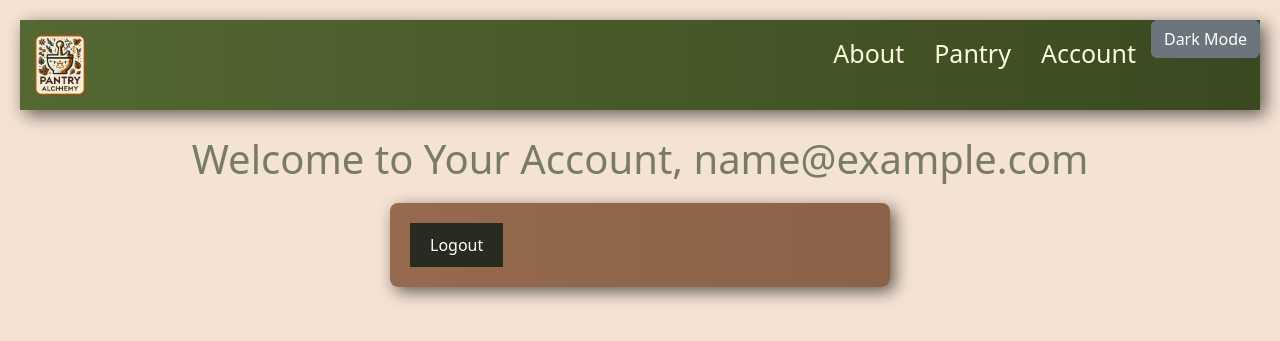
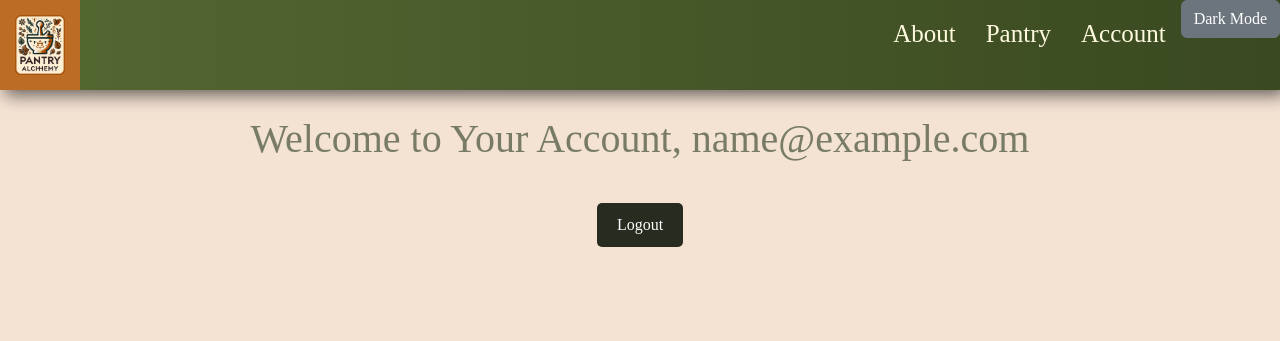
Before and after one commit to abbybrink/PantryAlchemy, a Flask app: page /account in a window 1280 px wide. Shown: the top 341 px of the page. Run offline with Flask 2, Linux system fonts and the light colour scheme; the visitor is signed in with stand-in values (Sample User, id 1).

Commit message:
font & form

```diff
--- a/static/styles/stylesheet.css
+++ b/static/styles/stylesheet.css
@@ -1,8 +1,7 @@
 body {
-   font-family: 'Arial', sans-serif;
+   font-family: Arial, Helvetica, sans-serif;
    background-color: #f4e2d3 !important;
    margin: 0;
-   padding: 20px;
    color: #333;
    /*#fffff6
 #fffff5
@@ -21,26 +20,35 @@ body {
 h1 {
    color: #787C66 !important;
    text-align: center;
+   margin-top: 25px !important;
    margin-bottom: 50px;
    font-size: 3em;
+   font-family: "Copperplate","fantasy";
+
+}
+
+.transparent-form {
+   background-color: transparent; /* Set the form background to transparent */
+   border: none; /* Remove the border */
+   box-shadow: none; /* Remove the shadow */
 }
 
 form {
    /*background-color: #545C45; olive tone */
-   background: linear-gradient(to right, #956a4e, #8b6248);
    padding: 20px;
    border-radius: 8px;
    box-shadow:
       0.3em 0.3em 1em rgba(4, 4, 4, 0.6);
    max-width: 500px;
    margin: 20px auto;
+   font-family: "Copperplate","fantasy";
+
+}
+.brown-form{
+   background: linear-gradient(to right, #956a4e, #8b6248);
 }
 
-.transparent-form {
-   background-color: rgba(255, 255, 255, 0.5); /* 50% transparent white background */
-   padding: 20px; /* Adjust padding as needed */
-   border-radius: 10px; /* Optional: adds rounded corners */
-}
+
 
 input[type="text"] {
    width: calc(100% - 22px);
@@ -70,7 +78,9 @@ button:hover {
    display: grid;
    grid-template-columns: repeat(auto-fill, minmax(300px, 1fr));
    gap: 20px;
-   padding-top: 20px;
+   padding-bottom: 20px;
+   padding-left: 40px ;
+   padding-right:40px ;
 }
 
 #recipes .recipe-card {
@@ -96,6 +106,7 @@ button:hover {
    color: #333;
    font-size: 1.5em;
    margin-bottom: 10px; /* Add margin bottom for spacing */
+   font-family: "Copperplate","fantasy";
 }
 
 #recipes .recipe-card p {
@@ -161,6 +172,18 @@ button:hover {
    text-align: justify;
 }
 
+.center-form {
+   text-align: center; /* Center the contents of the form horizontally */
+}
+
+
+
+.transparent-form button {
+   padding: 10px 20px; /* Adjust button padding as needed */
+   border-radius: 5px; /* Add border radius for button */
+}
+
+
 .taskbar {
    background: linear-gradient(to right, #546832, #3a4920);
    overflow: hidden;
@@ -177,6 +200,8 @@ button:hover {
 
 .taskbar li {
    float: left;
+   align-items: center; /* Center items vertically */
+
 }
 
 .taskbar li a {
@@ -202,8 +227,11 @@ button:hover {
 }
 a, a:hover, a:active, a:visited { color: rgb(0, 0, 0); }
 
-nav{
+/* nav{
    margin-bottom: 2%;
+} */
+.nav_font{
+   font-family: "Copperplate","fantasy";
 }
 .center-button {
    text-align: center;
@@ -278,7 +306,7 @@ nav{
    bottom: 0;
    width: 100%; /* Full width */
    height: 3rem;
-   font-family: 'Snell Roundhand', cursive;
+   font-family: "Copperplate","fantasy";
    font-size: 1em;
    color: white;
    background: linear-gradient(to right, #718b43, #3a4920);
--- a/templates/account.html
+++ b/templates/account.html
@@ -15,9 +15,10 @@
     {% if 'user' in session %}
     <!-- User is logged in -->
     <h1>Welcome to Your Account, {{ user['email'] }}</h1>
-    <form action="/logout" method="post">
+    <form action="/logout" method="post" class="center-form transparent-form">
         <button type="submit">Logout</button>
     </form>
+
     {% else %}
     <!-- User is not logged in -->
     {% if error %}
--- a/templates/index.html
+++ b/templates/index.html
@@ -18,8 +18,8 @@
         background-position: center; /* Center the background image */
         height: 600px;
     ">
-            <div class="d-flex justify-content-center align-items-center h-100">
-                <form style="background-color: rgba(255, 255, 255, 0.2);" action="/search" method="post">
+            <div class="d-flex justify-content-center align-items-center h-100 nav_font">
+                <form action="/search" method="post" class="brown-form">
                     <input type="text" id="ingredients" name="ingredients" placeholder="Enter ingredients (comma separated)">
                     <button id="findRecipesButton">Find Recipes</button>
                 </form>
--- a/templates/navbar.html
+++ b/templates/navbar.html
@@ -1,5 +1,5 @@
-<nav class="taskbar">
-    <ul>
+<nav class="taskbar nav_center">
+    <ul class="nav_font">
         <li><a href="/"><img src="{{ url_for('static', filename='img/logo.png') }}" alt="Pantry Alchemy Logo"></a></li>
         <li class="right"><button id="changeMode" class="btn btn-secondary" onclick="darkMode()">Dark Mode</button></li>
         <li class="right"><a href="/account">Account</a></li>
--- a/templates/pantry.html
+++ b/templates/pantry.html
@@ -16,7 +16,7 @@
 
       <h1>My Pantry</h1>
       <div id="add-grocery-form-container">
-        <form id="add-grocery-form" method="POST" action="{{ url_for('add_to_pantry') }}">
+        <form id="add-grocery-form" method="POST" action="{{ url_for('add_to_pantry') }}" class="brown-form">
             <div class="form-group">
                 <label for="grocery-item">Grocery Item:</label>
                 <input type="text" class="form-control" id="grocery-item" name="ingredient" placeholder="Enter grocery item" required>
@@ -31,7 +31,7 @@
 
 
     <div id="grocery-list" class="mt-3">
-        <form method="POST" action="/search">
+        <form method="POST" action="/search" class="brown-form">
             {% for item_id, item_data in pantry_items.items() %}
             <div class="grocery-item d-flex justify-content-between align-items-center mb-2">
                 <label>
@@ -53,7 +53,7 @@
 
     <div id="editFormContainer" style="display: none;">
 
-        <form id="editDeleteForm">
+        <form id="editDeleteForm" class="brown-form">
             <label for="selected_item">Select Item:</label>
             <select id="selected_item" name="selected_item">
                 {% for item_id, item_data in pantry_items.items() %}
--- a/templates/signup.html
+++ b/templates/signup.html
@@ -15,7 +15,7 @@
             {{ error }}
         </div>
     {% endif %}
-    <form method="POST" action="/signup">
+    <form method="POST" action="/signup" class="brown-form">
         <h4>Sign Up</h4>
         <input placeholder="Email" type="email" id="email" name="email" required><br>
         <input placeholder="Enter a password (at least 6 characters)" type="password" id="password" name="password" required><br>
```
